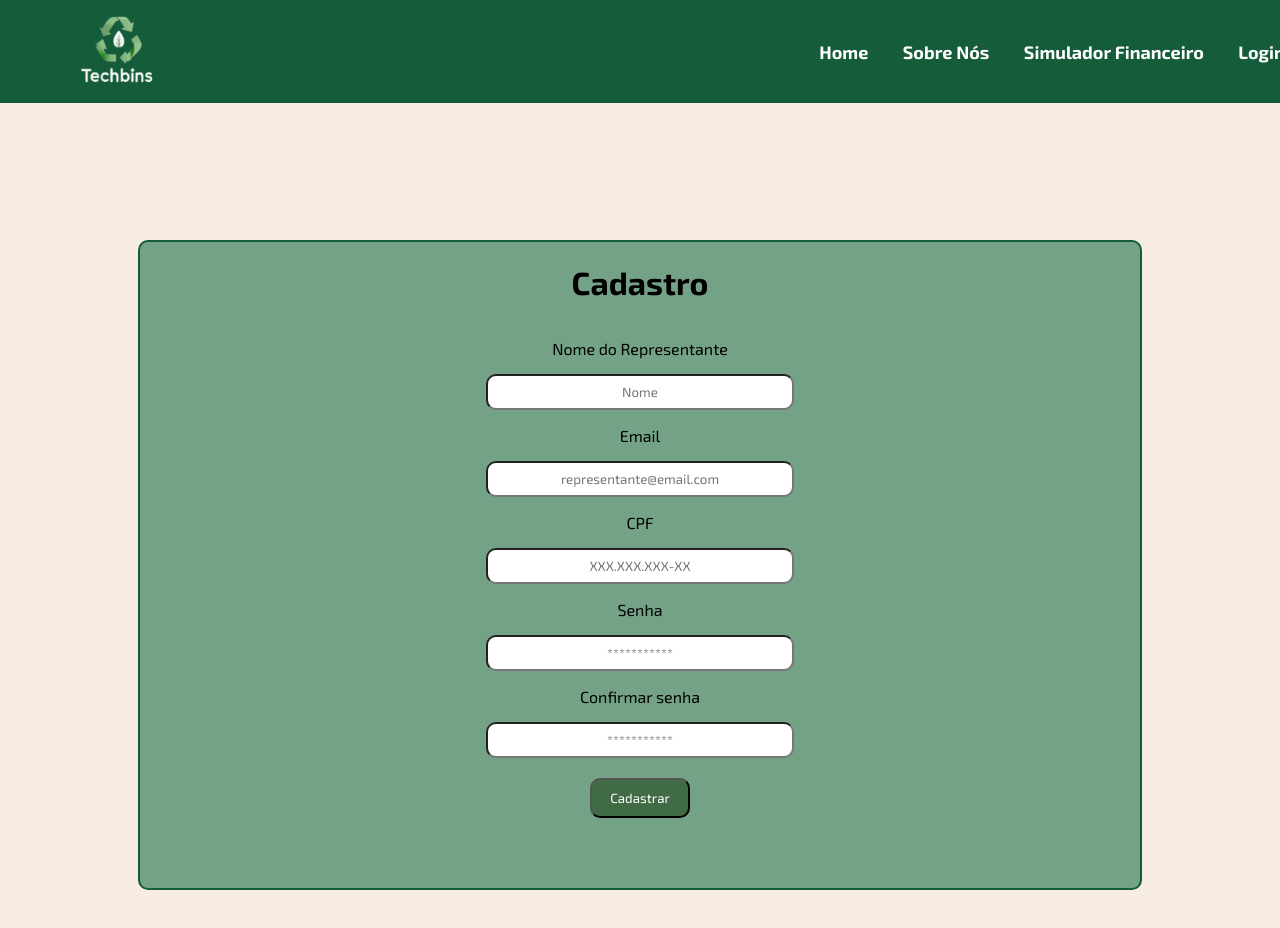
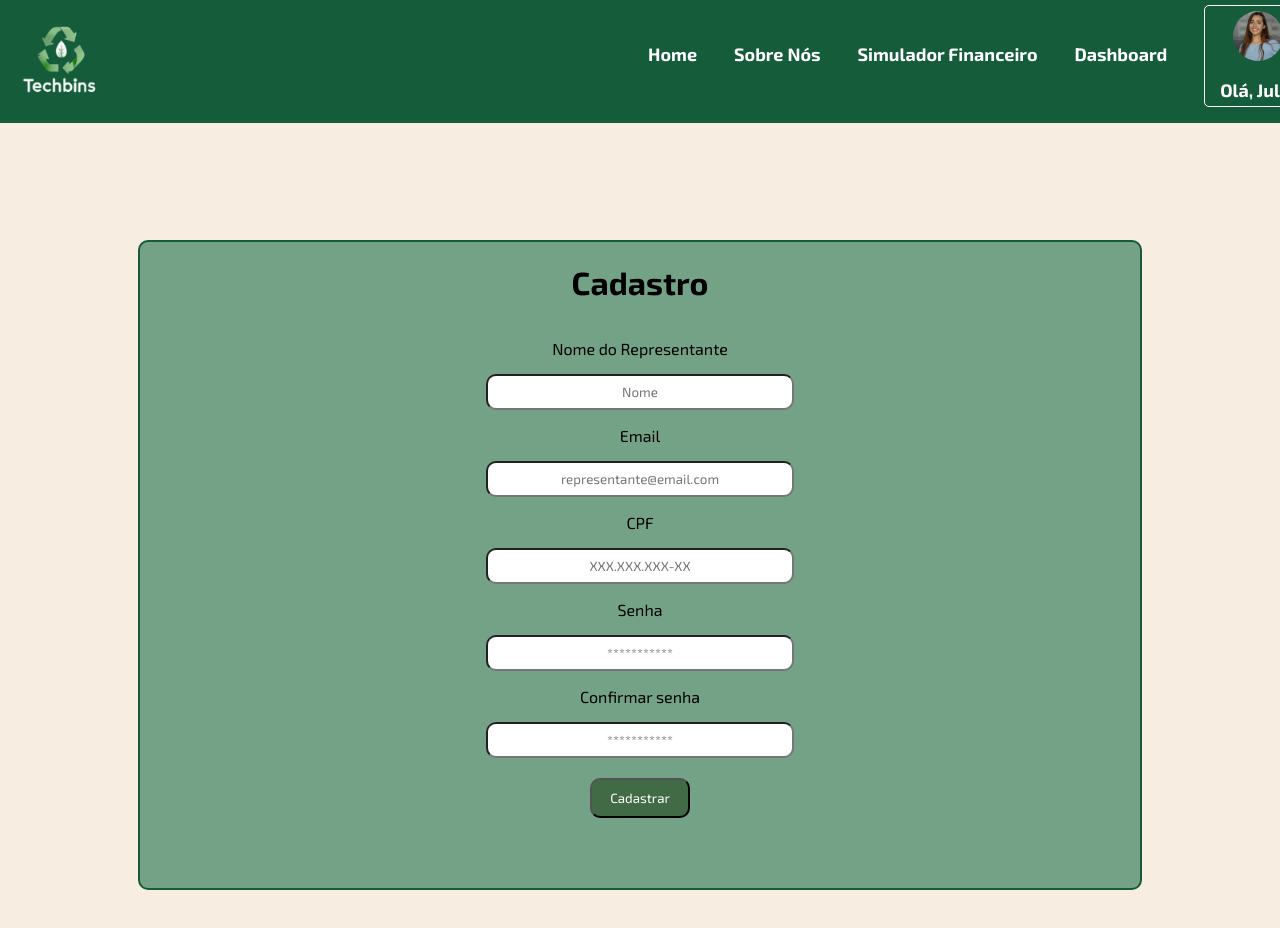
Before and after one commit to NicolasBJaved/TechBins, a plain HTML site: page Projeto/Site/public/cadastro.html in a window 1280 px wide. Shown: the top 928 px of the page. Drawn offline with Linux system fonts and the light colour scheme.

Commit message:
Adicionar o perfil na tela de adicionar representante e o caminho para a dashboard na nav

```diff
--- a/Projeto/Site/public/cadastro.html
+++ b/Projeto/Site/public/cadastro.html
@@ -10,7 +10,7 @@
 </head>
 
 <body>
-    <div class="div_nav">
+    <div class="div_nav_cadastro">
         <a href="index.html"><img src="imgs/logo_techbins.png" alt="Logo da TechBins" id="img_logo_nav"></a>
         <ul class="links">
             <li>
@@ -23,7 +23,14 @@
                 <a href="simulador_financeiro.html" class="link_nav">Simulador Financeiro</a>
             </li>
             <li>
-                <a href="login.html" class="link_nav">Login</a>
+                <a href="dashboard.html" class="link_nav">Dashboard</a>
+            </li>
+            <li>
+                <div class="perfil">
+                    <img src="./imgs/julia.jpg" alt="foto_perfil" style="border-radius: 30px;" width="50px">
+                    <p class="link_nav">Olá, Julia</p>
+                </div>
+
             </li>
         </ul>
     </div>
--- a/Projeto/Site/public/style.css
+++ b/Projeto/Site/public/style.css
@@ -52,6 +52,8 @@ select {
     justify-content: space-around;
     align-items: center;
 }
+
+
 
 #img_logo_nav {
     margin-top: 15px;
@@ -371,6 +373,30 @@ select {
 }
 
 /* Cadastro */
+
+
+.div_nav_cadastro{
+    background-color: #155C3A;
+    position: fixed;
+    top: 0;
+    left: 0;
+    width: 100%;
+    color: white;
+    display: flex;
+    justify-content: space-around;
+    align-items: center;
+}
+
+.div_nav_cadastro .links{
+        display: flex;
+        align-items: center;
+        justify-content: space-around;
+        list-style-type: none;
+        width: 700px;
+        margin-right: -70px;
+        margin-top: 0;
+}
+
 .containerLCS #cadastroResposta {
     margin-bottom: 20px;
 }
```
Also changed, not shown: Projeto/Site/public/dashboard.html (+1 -1 lines).
